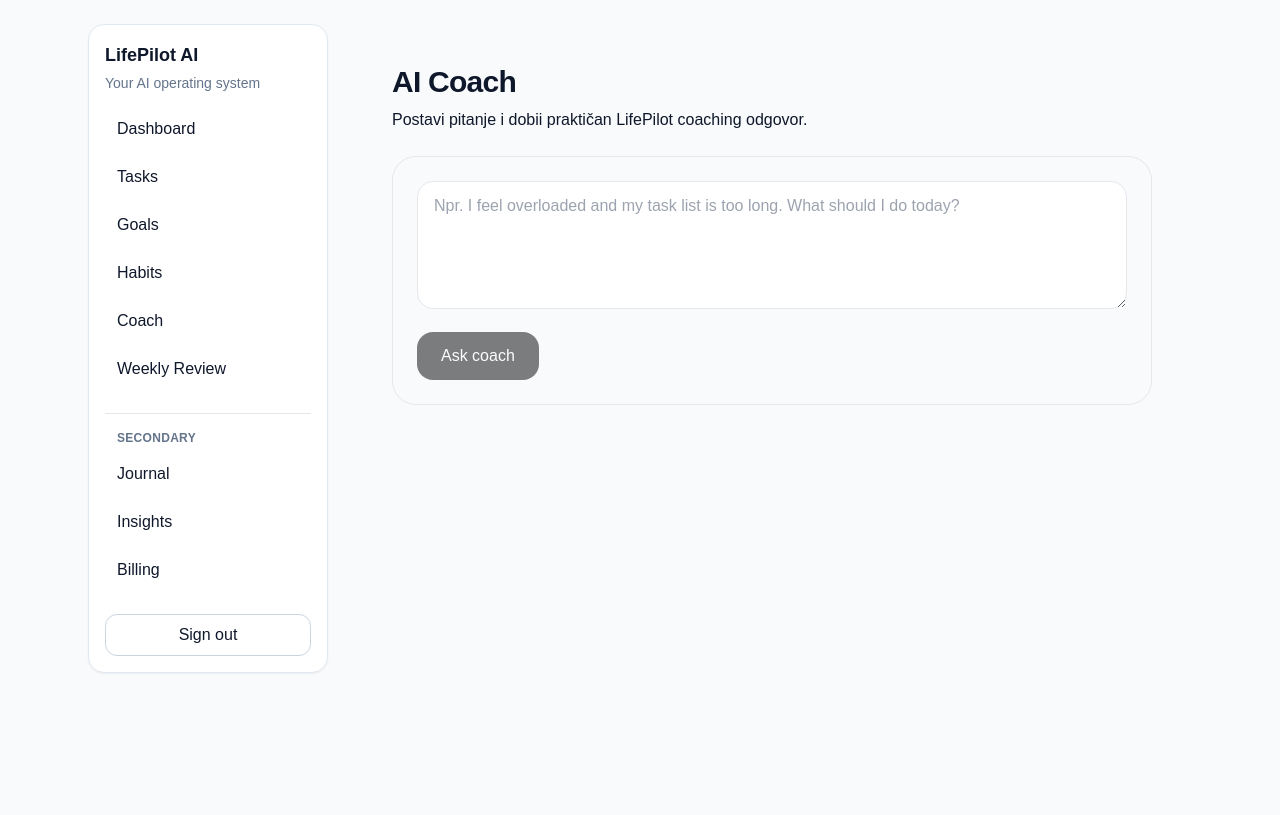
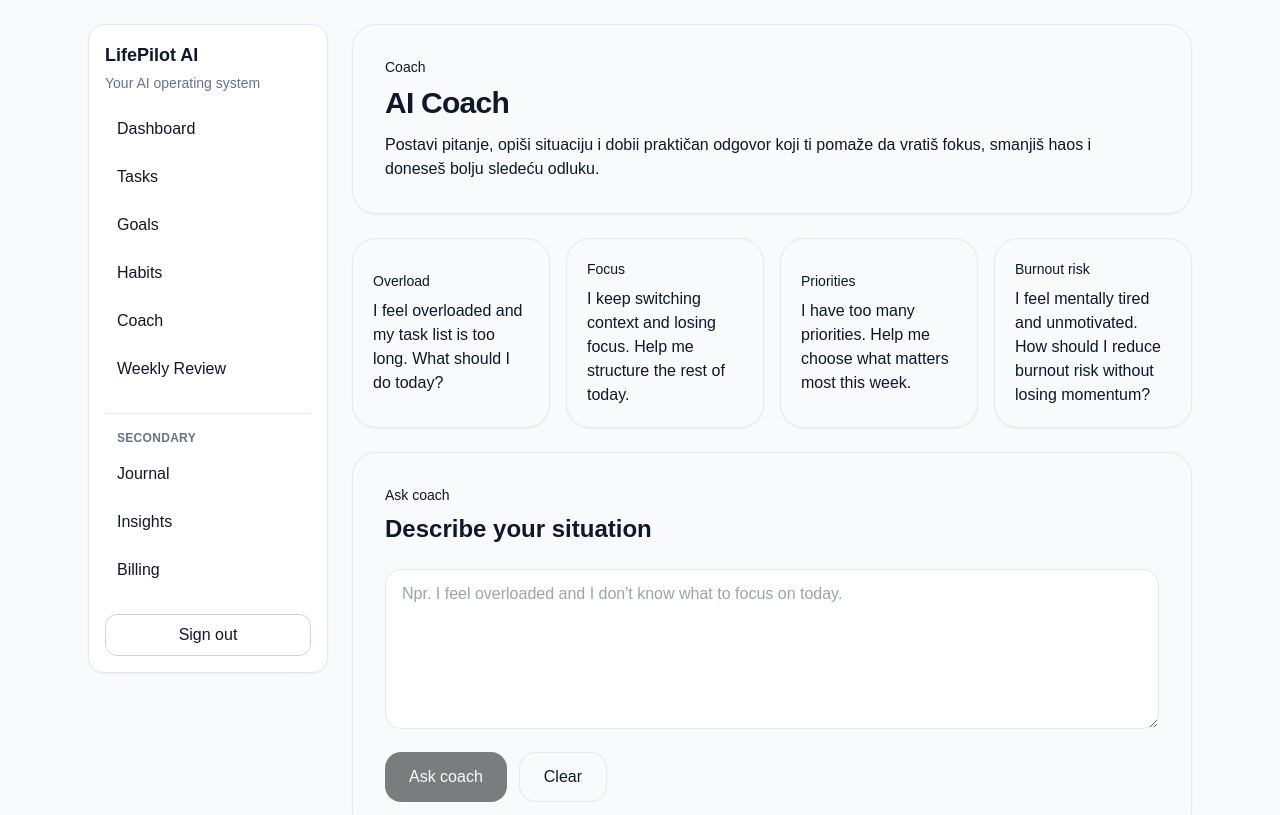
Before and after one commit to sutic83-art/lifepilot-ai-os, a Next.js app: page /dashboard/coach in a window 1280 px wide. Shown: the top 815 px of the page. Built offline with nearby package versions, Linux system fonts and the light colour scheme; no server answers; sample sign-in values are in the browser's storage.

Commit message:
Polish coach page UI

```diff
--- a/app/dashboard/coach/page.tsx
+++ b/app/dashboard/coach/page.tsx
@@ -1,6 +1,34 @@
 "use client";
 
 import { useState } from "react";
+
+type SuggestedPrompt = {
+  label: string;
+  prompt: string;
+};
+
+const suggestedPrompts: SuggestedPrompt[] = [
+  {
+    label: "Overload",
+    prompt:
+      "I feel overloaded and my task list is too long. What should I do today?",
+  },
+  {
+    label: "Focus",
+    prompt:
+      "I keep switching context and losing focus. Help me structure the rest of today.",
+  },
+  {
+    label: "Priorities",
+    prompt:
+      "I have too many priorities. Help me choose what matters most this week.",
+  },
+  {
+    label: "Burnout risk",
+    prompt:
+      "I feel mentally tired and unmotivated. How should I reduce burnout risk without losing momentum?",
+  },
+];
 
 export default function CoachPage() {
   const [prompt, setPrompt] = useState("");
@@ -17,9 +45,9 @@
       const res = await fetch("/api/ai/coach", {
         method: "POST",
         headers: {
-          "Content-Type": "application/json"
+          "Content-Type": "application/json",
         },
-        body: JSON.stringify({ prompt })
+        body: JSON.stringify({ prompt }),
       });
 
       const data = await res.json();
@@ -37,23 +65,48 @@
   };
 
   return (
-    <main className="min-h-screen p-6 md:p-10">
-      <div className="mx-auto max-w-4xl space-y-6">
-        <div>
-          <h1 className="text-3xl font-bold tracking-tight">AI Coach</h1>
-          <p className="mt-2 text-muted-foreground">
-            Postavi pitanje i dobii praktičan LifePilot coaching odgovor.
+    <div className="space-y-6">
+      <section className="rounded-3xl border bg-card p-8 shadow-sm">
+        <p className="text-sm text-muted-foreground">Coach</p>
+        <h1 className="mt-2 text-3xl font-bold tracking-tight">AI Coach</h1>
+        <p className="mt-3 max-w-3xl text-muted-foreground">
+          Postavi pitanje, opiši situaciju i dobii praktičan odgovor koji ti
+          pomaže da vratiš fokus, smanjiš haos i doneseš bolju sledeću odluku.
         </p>
-        </div>
+      </section>
 
-        <div className="rounded-3xl border p-6 space-y-4">
+      <section className="grid gap-4 md:grid-cols-4">
+        {suggestedPrompts.map((item) => (
+          <button
+            key={item.label}
+            onClick={() => setPrompt(item.prompt)}
+            className="rounded-3xl border bg-card p-5 text-left shadow-sm hover:bg-muted/40"
+          >
+            <div className="text-sm text-muted-foreground">{item.label}</div>
+            <div className="mt-2 font-medium">{item.prompt}</div>
+          </button>
+        ))}
+      </section>
+
+      {error && (
+        <section className="rounded-3xl border border-red-300 bg-card p-4 text-red-600">
+          {error}
+        </section>
+      )}
+
+      <section className="rounded-3xl border bg-card p-8 shadow-sm">
+        <p className="text-sm text-muted-foreground">Ask coach</p>
+        <h2 className="mt-2 text-2xl font-semibold">Describe your situation</h2>
+
+        <div className="mt-6 space-y-4">
           <textarea
             value={prompt}
             onChange={(e) => setPrompt(e.target.value)}
-            placeholder="Npr. I feel overloaded and my task list is too long. What should I do today?"
-            className="min-h-32 w-full rounded-2xl border px-4 py-3"
+            placeholder="Npr. I feel overloaded and I don't know what to focus on today."
+            className="min-h-40 w-full rounded-2xl border px-4 py-3"
           />
 
+          <div className="flex flex-wrap gap-3">
             <button
               onClick={askCoach}
               disabled={loading || !prompt.trim()}
@@ -62,19 +115,29 @@
               {loading ? "Thinking..." : "Ask coach"}
             </button>
 
-          {error && (
-            <div className="rounded-2xl border border-red-300 p-4 text-red-600">
-              {error}
-            </div>
-          )}
-
-          {reply && (
-            <div className="rounded-2xl border p-4 whitespace-pre-wrap">
-              {reply}
-            </div>
-          )}
+            <button
+              onClick={() => {
+                setPrompt("");
+                setReply("");
+                setError("");
+              }}
+              disabled={loading}
+              className="rounded-2xl border px-6 py-3 disabled:opacity-50"
+            >
+              Clear
+            </button>
           </div>
         </div>
-    </main>
+      </section>
+
+      <section className="rounded-3xl border bg-card p-8 shadow-sm">
+        <p className="text-sm text-muted-foreground">Coach response</p>
+        <h2 className="mt-2 text-2xl font-semibold">Guidance</h2>
+
+        <div className="mt-6 rounded-2xl border p-5 whitespace-pre-wrap min-h-32">
+          {reply || "Coach odgovor će se pojaviti ovde."}
+        </div>
+      </section>
+    </div>
   );
 }
```
Lines whose indentation alone changed are shown as unchanged.
